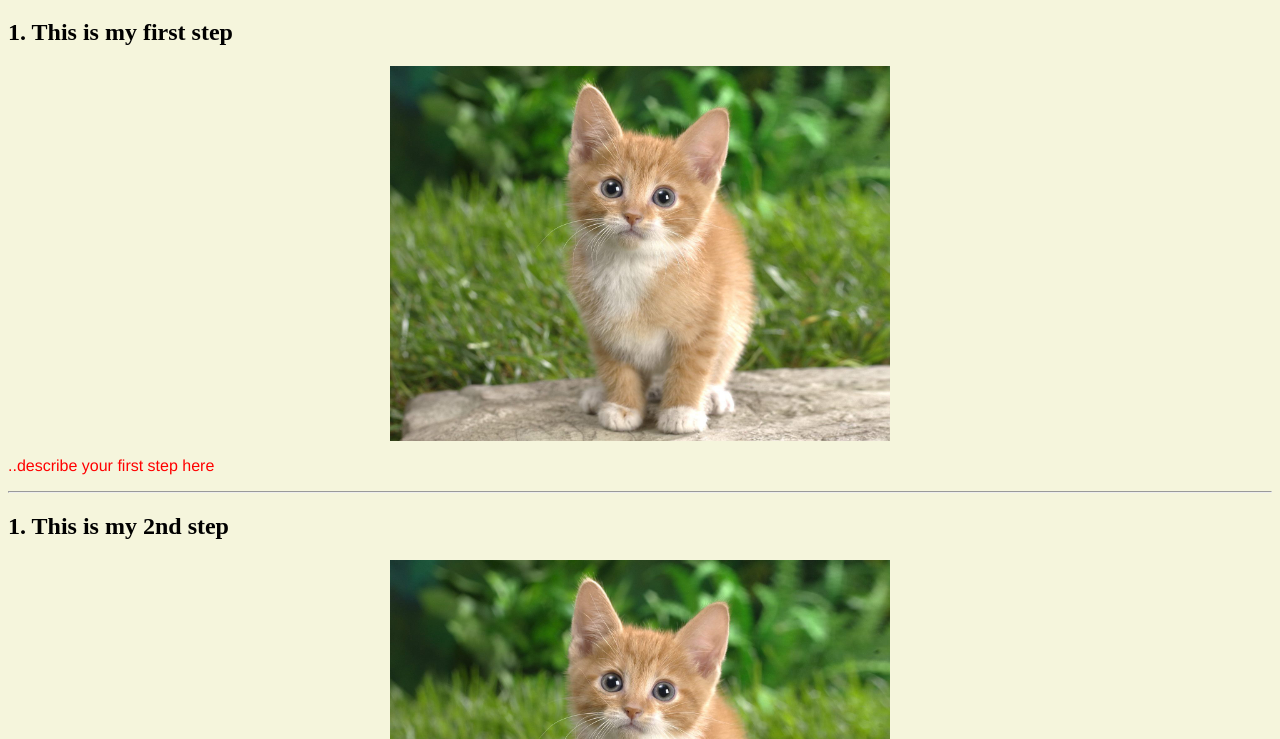
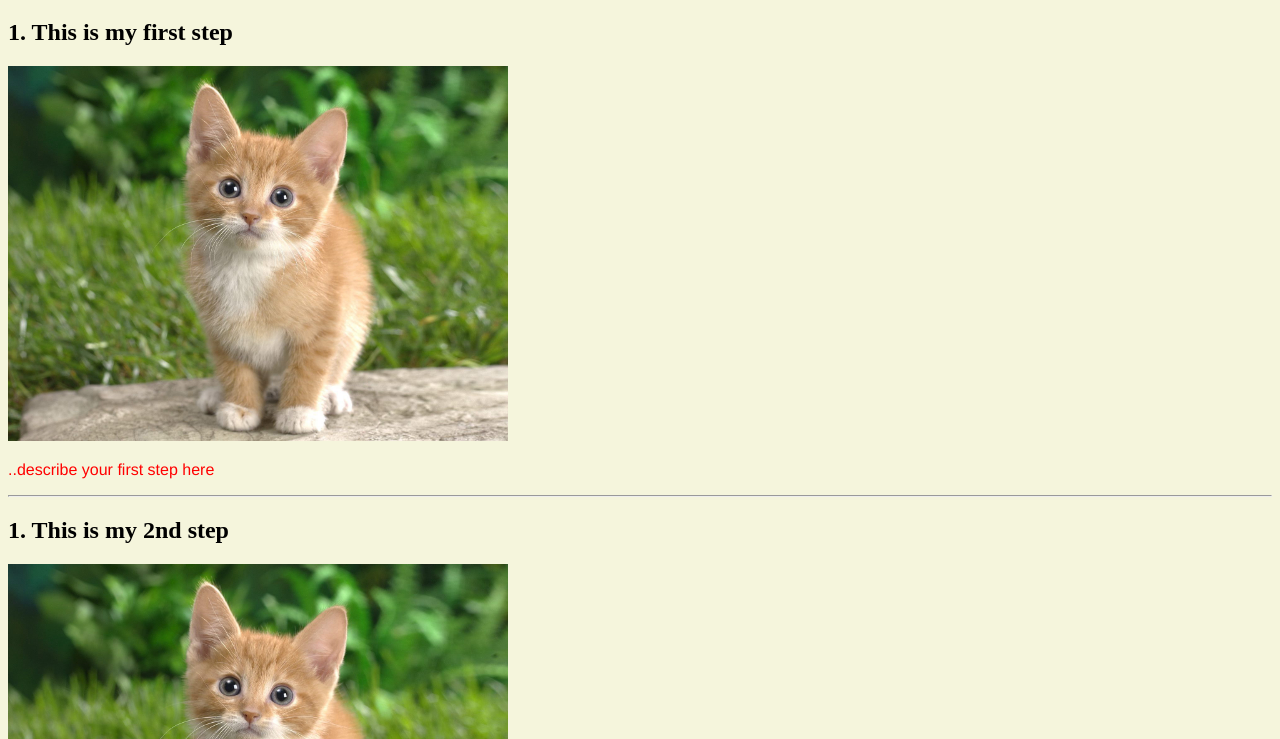
Before and after one commit to ART322/project1, a plain HTML site: page index.html in a window 1280 px wide. Shown: the part 61-800 px from the top of the page. Drawn offline with Linux system fonts and the light colour scheme.

Commit message:
Update style.css

```diff
--- a/style.css
+++ b/style.css
@@ -1,17 +1,11 @@
 body {
-  font-family: "helvetica, sans-serif";
+  font-family: "Helvetica", sans-serif;
   background-color: beige;
 }
 
 p {
   color:red;
-  font-family: "helvetica";
-
 }
 
-img {
-
-  display: block;
-  margin: 0 auto;
-
-}
+h1,h2,h3,h4,h5,h6 {
+  font-family: "Times New Roman", serif;
```
